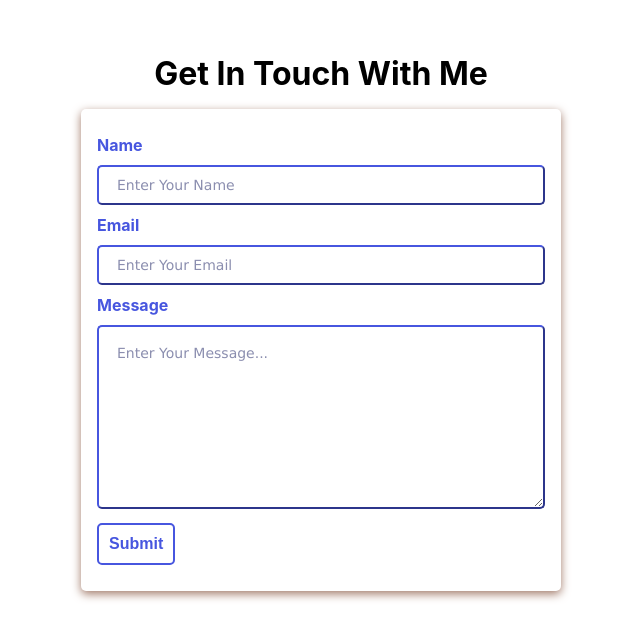
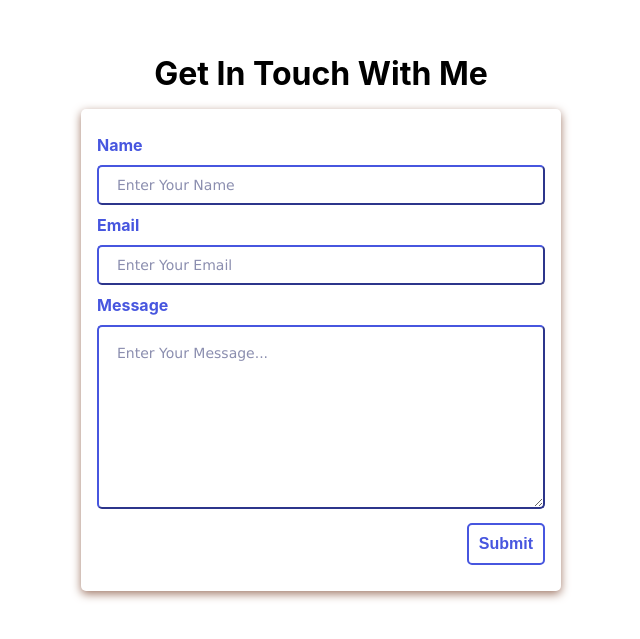
Before and after one commit to HienXuanPham/portfolio, a React (Create React App) app: page / in a window 1280 px wide. Shown: the part 3380-4019 px from the top of the page, without its empty margins (319-959 px from the left). Built offline with nearby package versions, Linux system fonts and the light colour scheme.

Commit message:
used formspree to get emails

```diff
--- a/package.json
+++ b/package.json
@@ -3,6 +3,7 @@
   "version": "0.1.0",
   "private": true,
   "dependencies": {
+    "@formspree/react": "^2.4.4",
     "@testing-library/jest-dom": "^5.14.1",
     "@testing-library/react": "^13.0.0",
     "@testing-library/user-event": "^13.2.1",
--- a/src/components/Contact.js
+++ b/src/components/Contact.js
@@ -1,13 +1,20 @@
 import React from "react";
 import "../styles/Contact.css";
+import { useForm } from "@formspree/react";
 
 const Contact = () => {
+  const [state, handleSubmit] = useForm("mwkdpbdj");
+
+  if (state.succeeded) {
+    window.location.reload();
+  }
+
   return (
     <section className="contact viewport" id="contact">
       <div className="layout">
         <h2>Get In Touch With Me</h2>
         <div className="contact-form-container">
-          <form>
+          <form onSubmit={handleSubmit}>
             <div className="form-control">
               <label htmlFor="name">Name</label>
               <input
@@ -42,13 +49,14 @@ const Contact = () => {
                 required
               />
             </div>
-            <div>
-              <input
+            <div id="submit-btn">
+              <button
                 type="submit"
-                value="Submit"
                 className="submit-btn"
-                id="submit-btn"
-              />
+                disabled={state.submitting}
+              >
+                Submit
+              </button>
             </div>
           </form>
         </div>
--- a/src/styles/Contact.css
+++ b/src/styles/Contact.css
@@ -65,3 +65,8 @@
   border: 2px solid var(--primary-color);
   cursor: pointer;
 }
+
+#submit-btn {
+  display: flex;
+  place-content: flex-end;
+}
```
